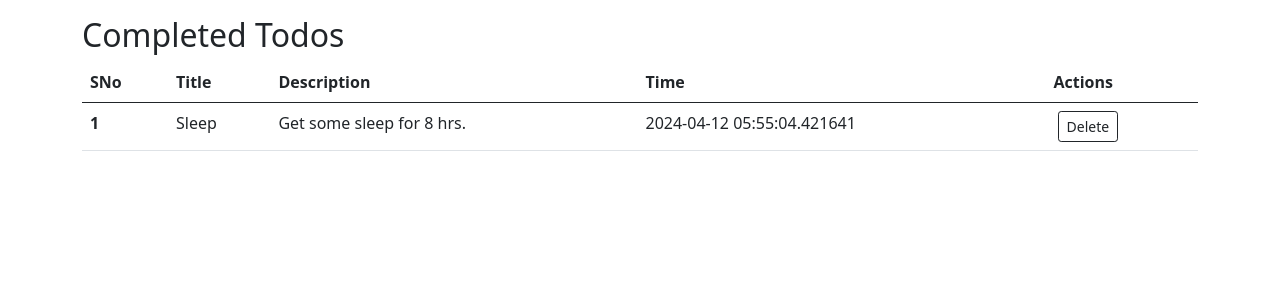
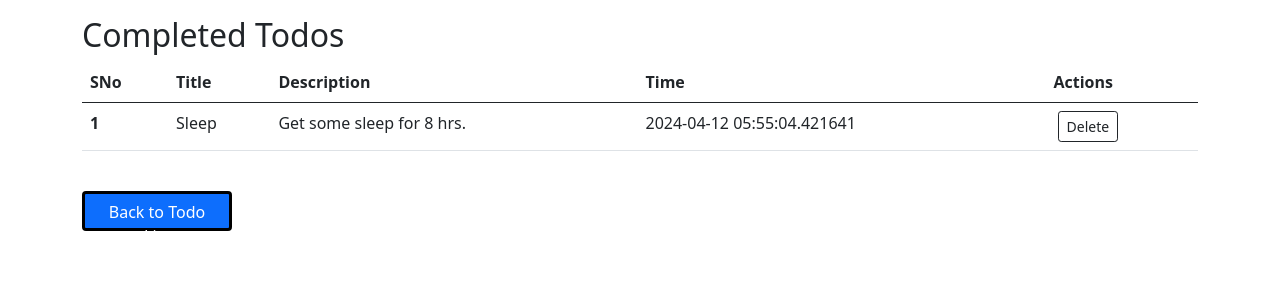
Before and after one commit to SnehasisSardar/TodoList_flask, a Flask app: page /complete_todo in a window 1280 px wide. Shown: the part 56-356 px from the top of the page. Run offline with Flask 3, Linux system fonts and the light colour scheme; data comes from the database, SQL or seed files in the repository.

Commit message:
Updated Completed todo part

```diff
--- a/templates/complete.html
+++ b/templates/complete.html
@@ -52,6 +52,9 @@ No ToDos to show
         </tbody>
     </table>
 </div>
+<br>
+
+<div><a href="{{ url_for('hello_world' ) }}" style="display: flex; width: 150px; height: 40px; border: 3px solid black;" class="btn btn-primary">Back to Todo List</a></div>
 
 {% endif %}
 </div>
```
